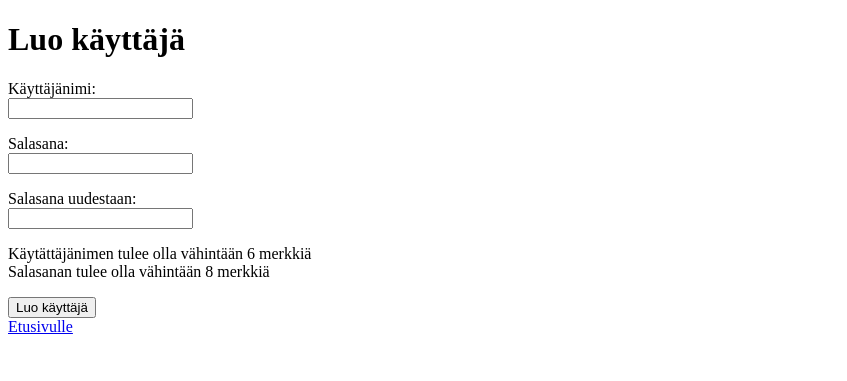
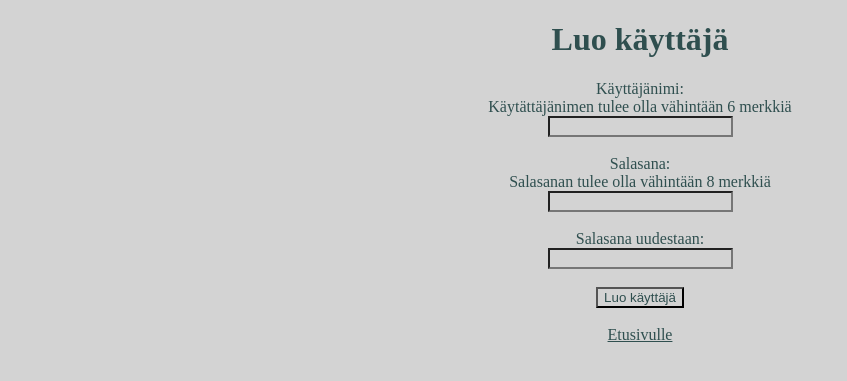
Before and after one commit to pinjapa/Kasvikauppa-sovellus, a Flask app: page /create-account-page in a window 1280 px wide. Shown: the top 381 px of the page, without its empty margins (0-847 px from the left). Run offline with Flask 3, Linux system fonts and the light colour scheme.

Commit message:
improved appearance

```diff
--- a/routes.py
+++ b/routes.py
@@ -5,18 +5,17 @@ from os import getenv
 import messages
 import accounts
 import plants
-from db import db
+#from db import db
 
 app.secret_key = getenv("SECRET_KEY")
 error_message = "Tapahtui virhe: "
 
 @app.route("/")         #front page
 def index():
-    words = ["kukat", "köynöskasvit", "kaktukset"]
-    avg=messages.get_average()
+    avg = messages.get_average()
     if not avg:
         avg = "_"
-    return render_template("index.html", message="Tervetuloa!", items=words, avg=avg)
+    return render_template("index.html", message="Tervetuloa!", avg=avg)
 
 
 @app.route("/messages") #feedback page
@@ -38,20 +37,17 @@ def send():                 #adds feeback to the table
         abort(403)
 
     content = request.form["content"]
-    try:
-        stars = int(request.form["stars"])
-    except:
-        flash("Valitse arvio!")
-        redirect("/new_message")
     username = session["username"]
     if len(content) > 500:
         return render_template("error.html", message=error_message + "Palutteesi on liian pitkä!")
-
-    messages.add_message(username, content, stars)
-    flash("Palaute lisätty")
-    return redirect("/messages")
-
-
+    try:
+        stars = int(request.form["stars"])
+        messages.add_message(username, content, stars)
+        flash("Palaute lisätty", "flash-succeed")
+        return redirect("/messages")
+    except:
+        flash("Valitse arvio!", "flash-neutral")
+        return redirect("/new_message")
 
 
 @app.route("/login_page")
@@ -78,11 +74,11 @@ def create_account():
     password2 = request.form["password2"]
     result = accounts.create_account(username, password1, password2)
     if result == True:
-        flash("Käyttäjän luonti onnistui!")
-        flash("Olet kirjautunut sisään!")
+        flash("Käyttäjän luonti onnistui! Olet kirjautuneena sisään", "flash-succeed")
         return redirect("/login_page")
     else:
-        return result
+        flash("Käyttäjän luonti epäonnistui!", "flash-error")
+        return redirect("/login_page")
 
 @app.route("/login", methods=["POST"]) #login
 def login():
@@ -91,7 +87,7 @@ def login():
     password = request.form["password"]
     result = accounts.login(username, password)
     if result == True:
-        flash("Kirjautuminen onnistui!")
+        flash("Kirjautuminen onnistui!", "flash-succeed")
         return redirect("/")
     else:
         return result
@@ -100,7 +96,7 @@ def login():
 def logout():
     del session["username"]
     del session["csrf_token"]
-    flash("Uloskirjautuminen onnistui!")
+    flash("Uloskirjautuminen onnistui!", "flash-succeed")
     return redirect("/")
 
 @app.route("/update", methods=["POST"])
@@ -114,16 +110,16 @@ def update_rights():
     try:
         changes = request.form["changes"]
     except:
-        flash("Valitse muutos ensin!")
+        flash("Valitse muutos ensin!", "flash-neutral")
         return redirect("/login_page")
 
     result = accounts.check_changes(changes, username)
 
     if result:
-        flash("Päivittäminen onnistui!")
+        flash("Päivittäminen onnistui!", "flash-succeed")
         return redirect("/login_page")
     else:
-        flash("Päivittäminen epäonnistui!")
+        flash("Päivittäminen epäonnistui!", "flash-error")
         return redirect("/login_page")
 
 
@@ -143,7 +139,7 @@ def all_plants():
         return render_template("all_plants.html",count=len(plant_s), plants=plant_s, rights=rights, categories=categories)
 
     except:
-        flash("Valitse kategoria tai hinta ensin!")
+        flash("Valitse kategoria tai hinta ensin!", "flash-neutral")
         return redirect("/all-plants-page")
 
 
@@ -163,15 +159,19 @@ def save_plant():
 
     plant_name = request.form["name"]
     plant_category = request.form["category"]
-    plant_price = int(request.form["price"])
+    try:
+        plant_price = int(request.form["price"])
+    except:
+        flash("Tarkista hinta!", "flash-neutral")
+        return redirect("/new_plant")
     plant_description = request.form["description"]
     username = session["username"]
 
     result = plants.save_plant(plant_name, plant_category, plant_price, plant_description, username)
     if result:
-        flash("Kasvin lisäys onnistui!")
+        flash("Kasvin lisäys onnistui!", "flash-succeed")
     else:
-        flash("Kasvin lisääminen epäonnistui!")
+        flash("Kasvin lisääminen epäonnistui!", "flash-error")
     return redirect("/all-plants-page")
 
 @app.route("/plant_page/<int:id>") #page for individual plant
--- /dev/null
+++ b/static/styles/style.css
@@ -0,0 +1,43 @@
+* {
+    color: darkslategray;
+  }
+
+* {
+    background-color: lightgray;
+  }
+
+.flash-succeed {
+    display: block;
+    margin: auto;
+    width: 50%;
+    text-align: center;
+    color: black;
+    border: 3px solid green;
+    padding: 10px;
+  }
+
+.flash-error {
+    display: block;
+    margin: auto;
+    width: 50%;
+    text-align: center;
+    color: black;
+    border: 3px solid red;
+    padding: 10px;
+  }
+
+.flash-neutral {
+    display: block;
+    margin: auto;
+    width: 50%;
+    text-align: center;
+    color: black;
+    border: 3px solid lightsalmon;
+    padding: 10px;
+  }
+.center {
+    display: block;
+    margin: auto;
+    width: 50%;
+    text-align: center;
+  }
--- a/templates/create_account.html
+++ b/templates/create_account.html
@@ -3,32 +3,28 @@
 
 <head>
   <meta charset="utf-8">
-  <title>Luo käytäjä</title>
 </head>
+  {% extends "layout.html" %}
+  {% block title %}Profiili{% endblock %}
+  {% block body %}
+  <p>
+    <h1>Luo käyttäjä</h1>
+    <form action="/create-account" method="POST">
+    Käyttäjänimi:<br>
+    Käytättäjänimen tulee olla vähintään 6 merkkiä <br>
+    <input type="text" name="username" required minlength="6" maxlength="20"><br><br>
+    Salasana:<br>
+    Salasanan tulee olla vähintään 8 merkkiä <br>
+    <input type="password" name="password1" required minlength="8" maxlength="20"><br><br>
+    Salasana uudestaan:<br>
+    <input type="password" name="password2" required minlength="8" maxlength="20"><br>
+    <br>
+    <input type="submit" value="Luo käyttäjä"><br>
+    </form>
+    <br>
+    <a href="/">Etusivulle</a>
+  </p>
+  {% endblock %}
 
-<body>
-
-  <h1>Luo käyttäjä</h1>
-  <form action="/create-account" method="POST">
-
-  <p>Käyttäjänimi:<br>
-  <input type="text" name="username" required minlength="6" maxlength="20"></p>
-
-  <p>Salasana:<br>
-  <input type="password" name="password1" required minlength="8" maxlength="20"></p>
-
-  <p>Salasana uudestaan:<br>
-  <input type="password" name="password2" required minlength="8" maxlength="20"></p>
-  <p>
-    Käytättäjänimen tulee olla vähintään 6 merkkiä
-    <br>
-    Salasanan tulee olla vähintään 8 merkkiä
-  </p>
-
-  <input type="submit" value="Luo käyttäjä">
-  </form>
-
-  <a href="/">Etusivulle</a>
-</body>
 
 </html>
--- a/templates/layout.html
+++ b/templates/layout.html
@@ -1,17 +1,24 @@
 <!DOCTYPE html>
 <html>
+  <head>
+  <link rel= "stylesheet" type= "text/css" href= "{{ url_for('static',filename='styles/style.css') }}">
+  </head>
+<title>Kasvikauppa - {% block title %}{% endblock %}</title>
 
-<body>
-    {% with messages = get_flashed_messages() %}
+<body class="center">
+
+    {% with messages = get_flashed_messages(with_categories=true) %}
       {% if messages %}
+
         <ul class=flashes>
-        {% for message in messages %}
-          {{ message }}
+        {% for category, message in messages %}
+        <div class="{{ category }}">{{message}}</div>
         {% endfor %}
         </ul>
       {% endif %}
     {% endwith %}
     {% block body %}{% endblock %}
+
 </body>
 
 </html>
--- a/templates/login_page.html
+++ b/templates/login_page.html
@@ -3,11 +3,10 @@
 
 <head>
   <meta charset="utf-8">
-  <title>Profiili</title>
 </head>
 
-<body>
   {% extends "layout.html" %}
+  {% block title %}Profiili{% endblock %}
   {% block body %}
   {% if session.username %}
   <p>
@@ -17,7 +16,6 @@
   <a href="/logout">Kirjaudu ulos</a>
   |
   <a href="/">Etusivulle</a>
-
   {% else %}
   <form action="/login" method="POST" onsubmit="return check(this)">
    <p>Tunnus:<br>
@@ -45,7 +43,6 @@
   </form>
   {% endif %}
   {% endblock %}
-</body>
 
 <script>
   function check(form) {
--- a/templates/new_message.html
+++ b/templates/new_message.html
@@ -3,11 +3,10 @@
 
 <head>
   <meta charset="utf-8">
-  <title>Kasvikauppa</title>
 </head>
 
-<body>
   {% extends "layout.html" %}
+  {% block title %}Uusi palaute{% endblock %}
   {% block body %}
   <h3>Anna palautetta:</h3>
   <p>
@@ -29,7 +28,7 @@
   <a href="/messages">Takaisin</a>
   </p>
   {% endblock %}
-</body>
+
 <script>
   function check(form) {
       if (form.content.value.length > 500) {
```
Also changed, not shown: templates/all_plants.html (+2 -9 lines), templates/error.html (+4 -4 lines), templates/index.html (+5 -16 lines), templates/index_messages.html (+1 -7 lines), templates/new_plant.html (+4 -6 lines), templates/plant_page.html (+4 -5 lines).
